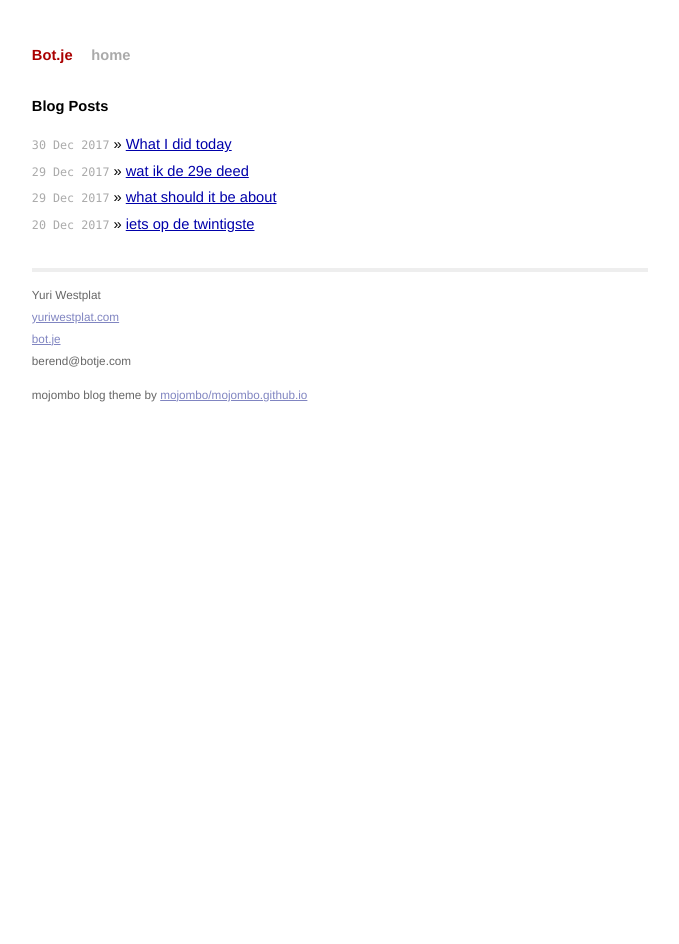
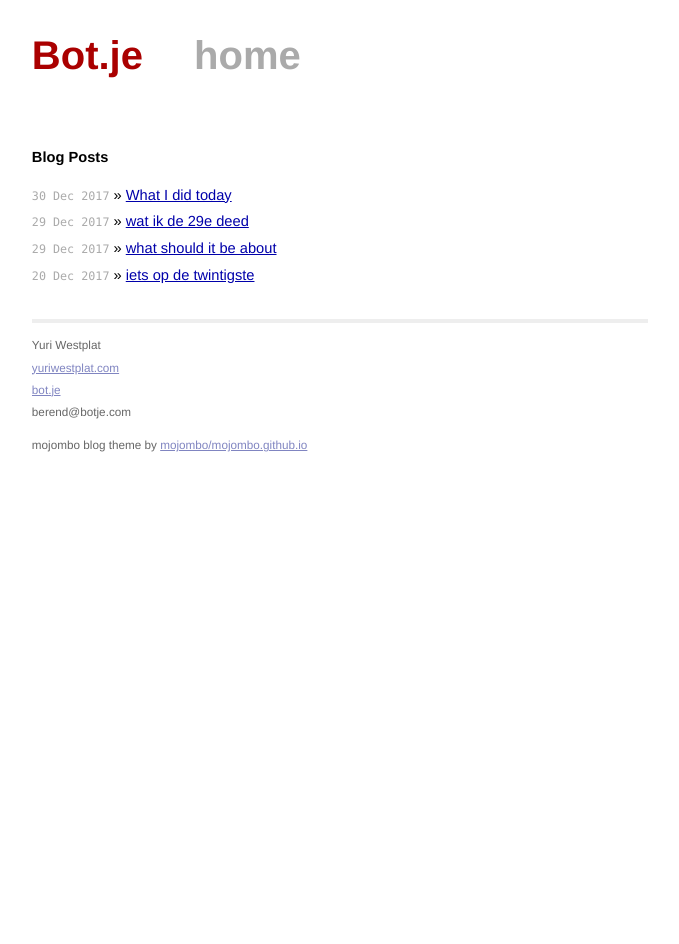
Before and after one commit to mojombo/mojombo.github.io, a Jekyll site: the page built from index.html, in a window 1280 px wide. Shown: the whole page, without its empty margins (300-979 px from the left). Built offline with Jekyll 4.4.1, drawn with Linux system fonts in a browser that asks for light colours.

Commit message:
Update screen.css

```diff
--- a/css/screen.css
+++ b/css/screen.css
@@ -87,8 +87,9 @@ ul.posts {
 }
 
 .title {
-  color: #a00;
+  color: #ff0000;
   font-weight: bold;
+   font-size: 40px;
   margin-bottom: 2em;
 }
 
```
